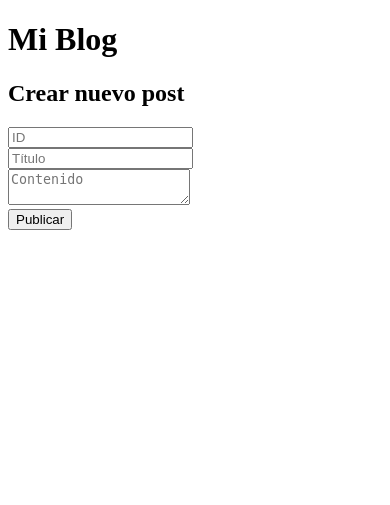
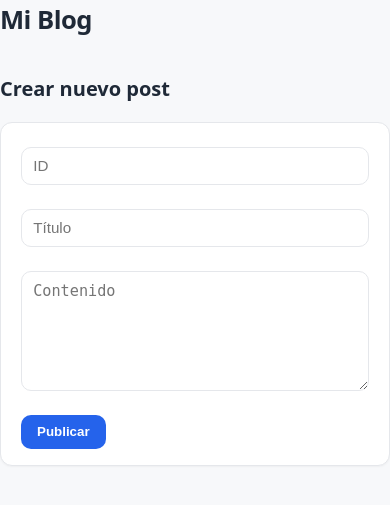
Before and after one commit to bellcodev/Blog-API, a FastAPI app: page / in a window 390 px wide. Shown: the top 505 px of the page. Run offline with FastAPI, Linux system fonts and the light colour scheme; data that the repository does not hold is empty.

Commit message:
estilos agregados

```diff
--- a/templates/index.html
+++ b/templates/index.html
@@ -5,6 +5,128 @@
     <meta charset="UTF-8">
     <meta name="viewport" content="width=device-width, initial-scale=1.0">
     <title>Blog con FastAPI y sqlite3</title>
+    <style>
+        :root {
+            --bg: #f7f8fa;
+            --card: #ffffff;
+            --text: #1f2937;
+            --muted: #6b7280;
+            --accent: #2563eb;
+            --accent-hover: #1e40af;
+            --border: #e5e7eb;
+        }
+
+        * {
+            box-sizing: border-box;
+        }
+
+        body {
+            margin: 0;
+            font-family: system-ui, -apple-system, "Segoe UI", Roboto, Ubuntu, "Helvetica Neue", Arial, "Noto Sans", sans-serif;
+            background: var(--bg);
+            color: var(--text);
+            line-height: 1.6;
+        }
+
+        .container {
+            max-width: 800px;
+            margin: 2rem auto;
+            padding: 0 1rem;
+        }
+
+        h1 {
+            margin: 0 0 1rem 0;
+            font-size: 2rem;
+            letter-spacing: -0.02em;
+        }
+
+        #posts>article {
+            background: var(--card);
+            border: 1px solid var(--border);
+            border-radius: 12px;
+            padding: 1rem 1.25rem;
+            margin-bottom: 1rem;
+            box-shadow: 0 1px 2px rgba(0, 0, 0, 0.04);
+        }
+
+        #posts h3 {
+            margin: 0 0 0.5rem 0;
+            font-size: 1.25rem;
+        }
+
+        #posts p {
+            margin: 0;
+            color: var(--muted);
+        }
+
+        h2 {
+            margin-top: 2rem;
+            font-size: 1.25rem;
+        }
+
+        form#postForm {
+            background: var(--card);
+            border: 1px solid var(--border);
+            border-radius: 12px;
+            padding: 1rem 1.25rem;
+            box-shadow: 0 1px 2px rgba(0, 0, 0, 0.04);
+        }
+
+        form#postForm input,
+        form#postForm textarea {
+            width: 100%;
+            margin: 0.5rem 0 1rem;
+            padding: 0.6rem 0.7rem;
+            border: 1px solid var(--border);
+            border-radius: 10px;
+            background: #fff;
+            color: var(--text);
+            font-size: 0.95rem;
+            transition: border-color 0.15s ease, box-shadow 0.15s ease;
+        }
+
+        form#postForm input:focus,
+        form#postForm textarea:focus {
+            outline: none;
+            border-color: var(--accent);
+            box-shadow: 0 0 0 3px rgba(37, 99, 235, 0.15);
+        }
+
+        form#postForm textarea {
+            min-height: 120px;
+            resize: vertical;
+        }
+
+        button[type="submit"] {
+            display: inline-block;
+            padding: 0.6rem 1rem;
+            background: var(--accent);
+            color: #fff;
+            border: none;
+            border-radius: 10px;
+            font-weight: 600;
+            cursor: pointer;
+            transition: background 0.15s ease, transform 0.05s ease;
+        }
+
+        button[type="submit"]:hover {
+            background: var(--accent-hover);
+        }
+
+        button[type="submit"]:active {
+            transform: translateY(1px);
+        }
+
+        @media (max-width: 480px) {
+            h1 {
+                font-size: 1.6rem;
+            }
+
+            #posts h3 {
+                font-size: 1.1rem;
+            }
+        }
+    </style>
 </head>
 
 <body>
```
